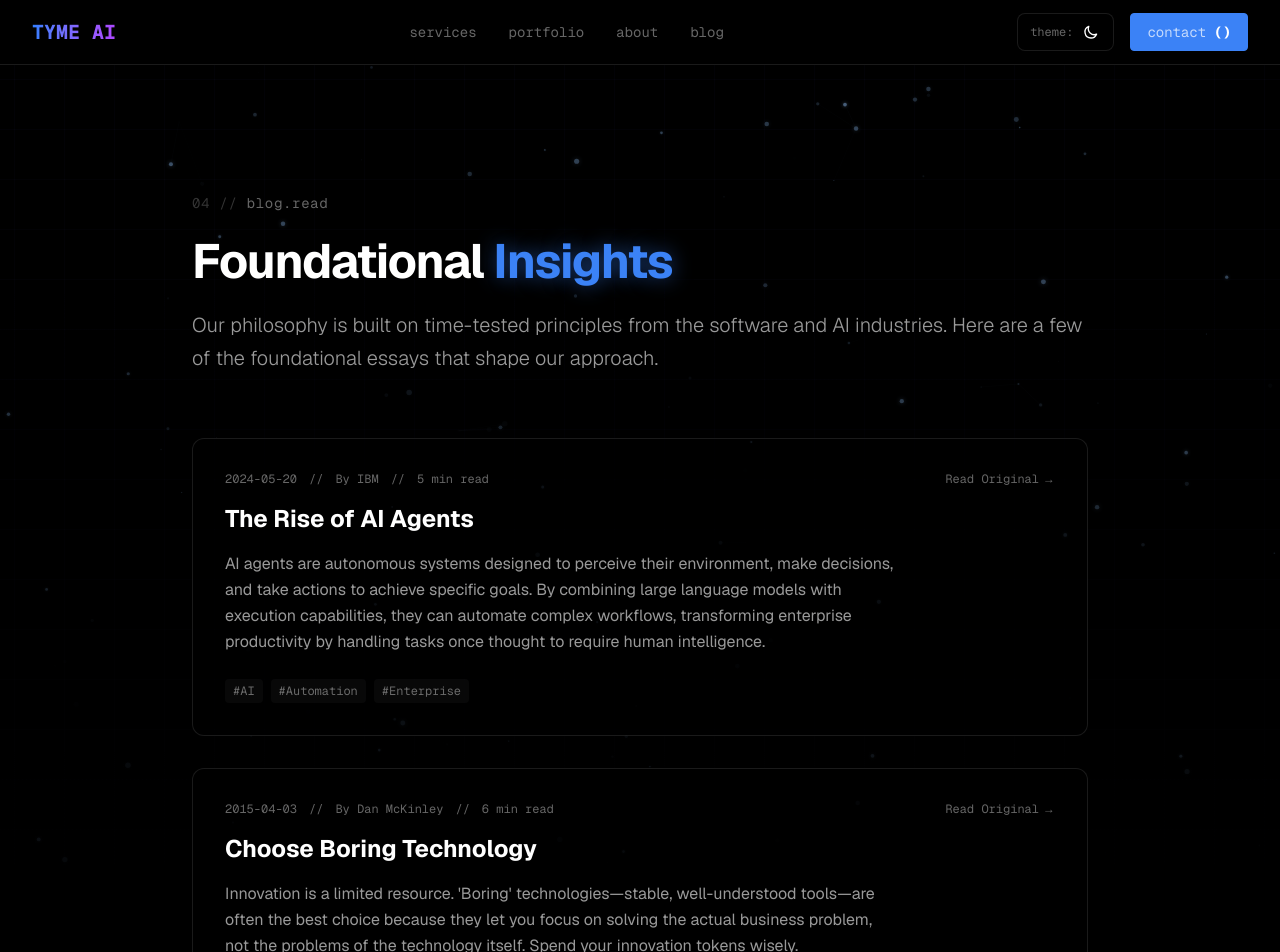
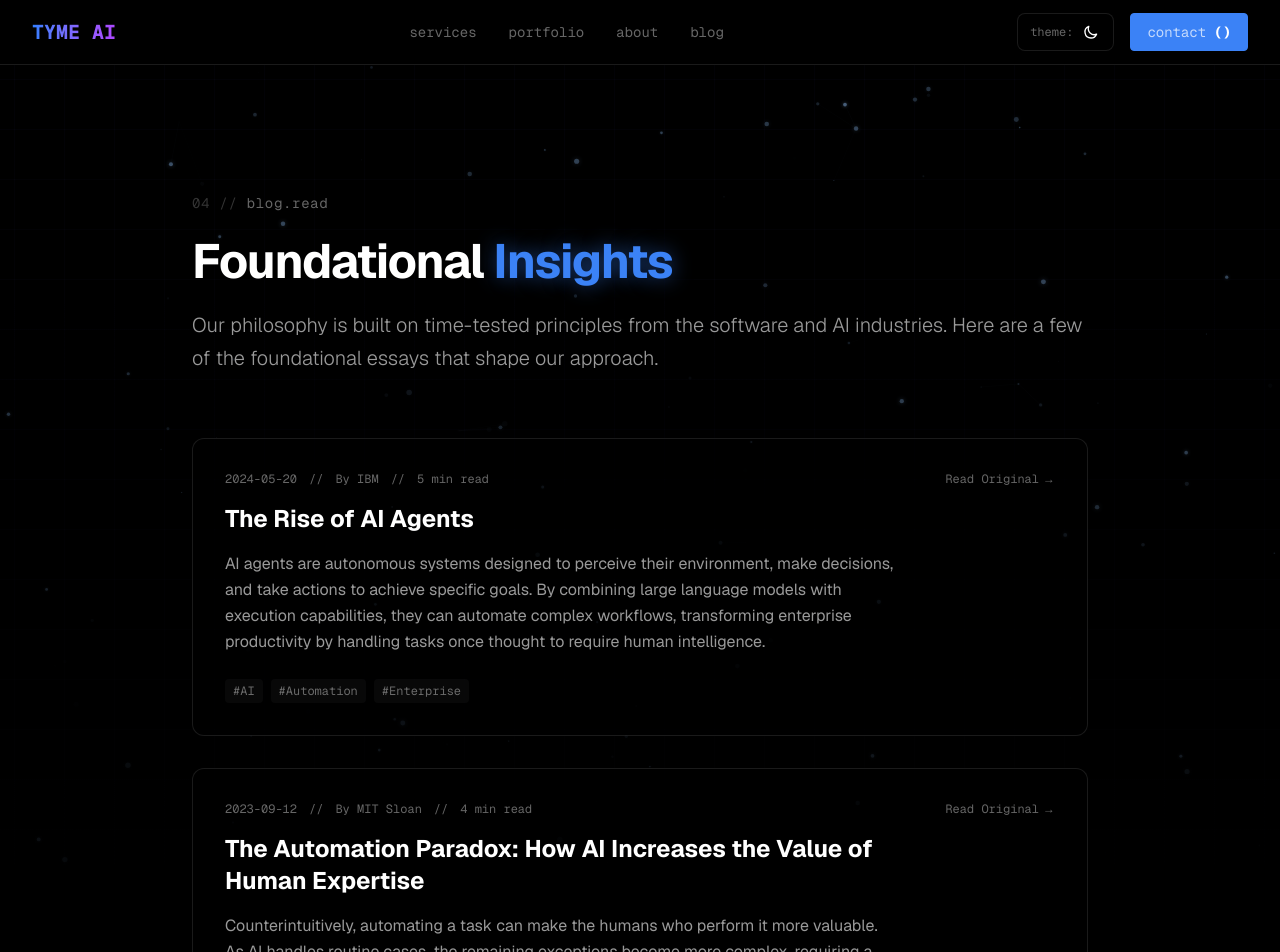
Before and after one commit to stroland02/tyme-ai-website, a Next.js app: page /blog in a window 1280 px wide. Shown: the top 952 px of the page. Built offline with nearby package versions, Linux system fonts and the light colour scheme.

Commit message:
Replace 'Choose Boring Technology' with Automation Paradox article

```diff
--- a/src/app/blog/page.tsx
+++ b/src/app/blog/page.tsx
@@ -20,14 +20,14 @@ const posts = [
   },
   {
     id: 2,
-    slug: "choose-boring-technology",
-    title: "Choose Boring Technology",
-    author: "Dan McKinley",
-    source: "https://mcfunley.com/choose-boring-technology",
-    excerpt: "Innovation is a limited resource. 'Boring' technologies—stable, well-understood tools—are often the best choice because they let you focus on solving the actual business problem, not the problems of the technology itself. Spend your innovation tokens wisely.",
-    date: "2015-04-03",
-    readTime: "6 min read",
-    tags: ["Software Engineering", "Architecture", "Strategy"]
+    slug: "automation-paradox",
+    title: "The Automation Paradox: How AI Increases the Value of Human Expertise",
+    author: "MIT Sloan",
+    source: "https://mitsloan.mit.edu/ideas-made-to-matter/a-new-look-how-automation-changes-value-labor",
+    excerpt: "Counterintuitively, automating a task can make the humans who perform it more valuable. As AI handles routine cases, the remaining exceptions become more complex, requiring a higher level of human judgment, problem-solving, and expertise to manage both the exceptions and the automated system itself.",
+    date: "2023-09-12",
+    readTime: "4 min read",
+    tags: ["Automation", "AI Strategy", "Future of Work"]
   },
   {
     id: 3,
```
